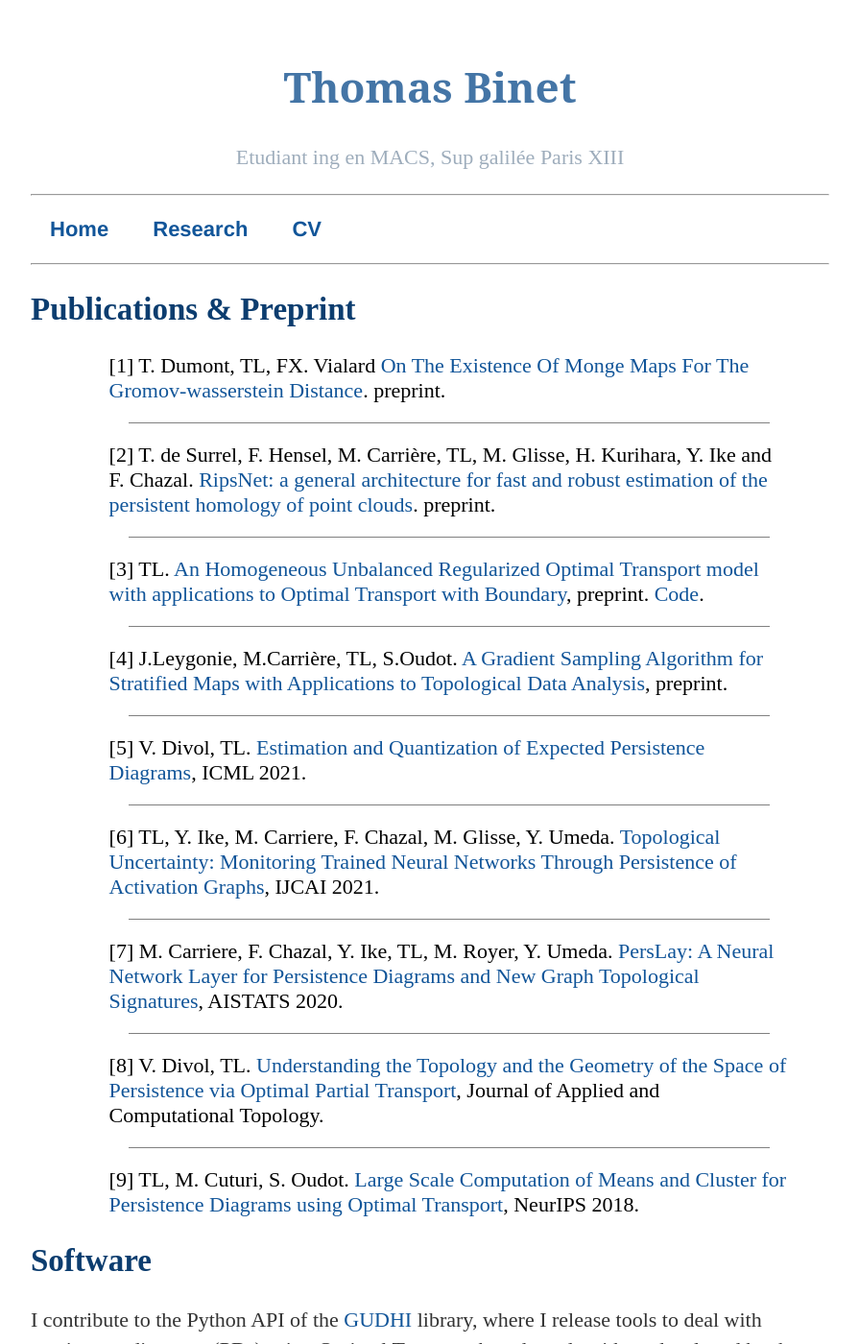
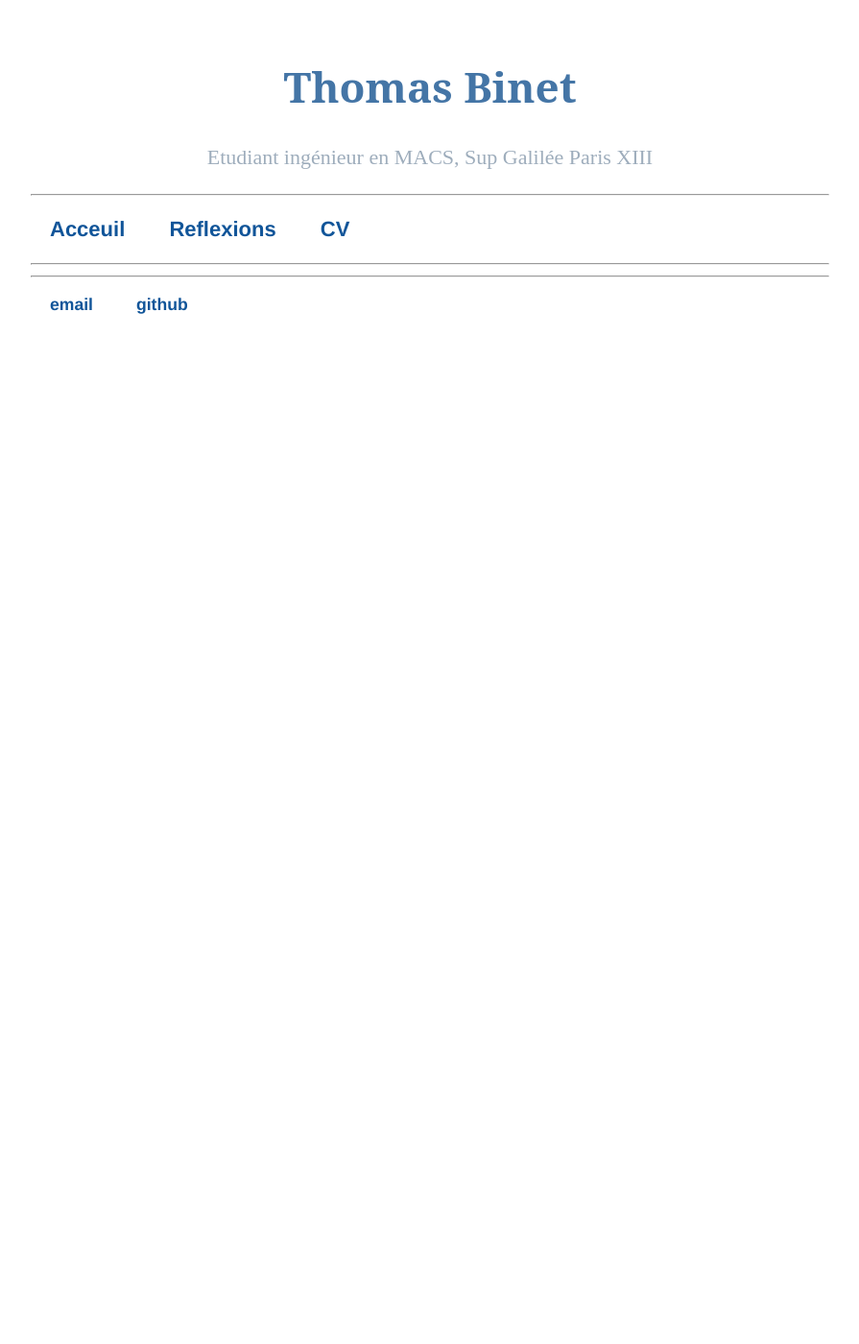
Before and after one commit to Thomasb-ing/About_me, a Jekyll site: the page built from research/index.html, in a window 1280 px wide and 1400 px high. Shown: the whole window at 96% size, without its empty margins (192-1087 px from the left). Built offline with Jekyll 4.4.1, drawn with Linux system fonts in a browser that asks for light colours; some of the changed text lies outside the part shown.

Commit message:
Site_struc_v1

```diff
--- a/_layouts/default.html
+++ b/_layouts/default.html
@@ -10,14 +10,14 @@
   <header>
     <h1 class="title">Thomas Binet</h1>
     <!--<img src="photo.jpg" alt="Thomas Binet" class="picture" />-->
-    <p class="subtitle">Etudiant ing en MACS, Sup galilée Paris XIII</p>
+    <p class="subtitle">Etudiant ingénieur en MACS, Sup Galilée Paris XIII</p>
   </header>
 
 <hr>
      <nav>
          <ul>
-        		<li><a href="/">Home</a></li>
-			<li><a href="/research">Research</a></li>
+        		<li><a href="/">Acceuil</a></li>
+			<li><a href="/research">Reflexions</a></li>
 			<li><a href="/curriculum">CV</a></li>
     		</ul>
 		</nav>
--- a/curriculum/index.html
+++ b/curriculum/index.html
@@ -5,4 +5,4 @@ title: CV Thomas Binet
 
 
 <h2>Curriculum Vitae</h2>
-<p>Vous pouvez trouver mon CV <a href="CV_BINET_FR1.pdf">ici</a>. (update : octobre 2022)</p>
+<p>Vous pouvez trouver mon CV <a href="CV_BINET_FR.pdf">ici</a>. (update : octobre 2022)</p>
--- a/research/index.html
+++ b/research/index.html
@@ -1,49 +1,4 @@
 ---
 layout: default
-title: TL - Research
+title: TB - Research
 ---
-<h2>Publications & Preprint</h2>
-	<ol class="publi">
-		<li> T. Dumont, TL, FX. Vialard <a href="https://arxiv.org/abs/2210.11945">On The Existence Of Monge Maps For The Gromov-wasserstein Distance</a>. preprint.</li>
-		<li> T. de Surrel, F. Hensel, M. Carrière, TL, M. Glisse, H. Kurihara, Y. Ike and F. Chazal. <a href="https://arxiv.org/abs/2202.01725">RipsNet: a general architecture for fast and robust estimation of the persistent homology of point clouds</a>. preprint.</li>
-		<li>TL. <a href="https://arxiv.org/abs/2201.02082">An Homogeneous Unbalanced Regularized Optimal Transport model with applications to Optimal Transport with Boundary</a>, preprint. <a href='https://github.com/tlacombe/homogeneousUROT'>Code</a>.
-		<li>J.Leygonie, M.Carrière, TL, S.Oudot. <a href="https://arxiv.org/abs/2109.00530">A Gradient Sampling Algorithm for Stratified Maps with Applications to Topological Data Analysis</a>, preprint.</li>
-		<li> V. Divol, TL. <a href="https://arxiv.org/pdf/2105.04852.pdf">Estimation and Quantization of Expected Persistence Diagrams</a>, ICML 2021.</li>
-		<li> TL, Y. Ike, M. Carriere, F. Chazal, M. Glisse, Y. Umeda. <a href="https://arxiv.org/pdf/2105.04404.pdf">Topological Uncertainty: Monitoring Trained Neural Networks Through Persistence of Activation Graphs</a>, IJCAI 2021.</li>
-		<li> M. Carriere, F. Chazal, Y. Ike, TL, M. Royer, Y. Umeda. <a href="https://arxiv.org/pdf/1904.09378.pdf">PersLay: A Neural Network Layer for Persistence Diagrams and New Graph Topological Signatures</a>, AISTATS 2020.</li>
-		<li> V. Divol, TL. <a href="https://arxiv.org/pdf/1901.03048.pdf">Understanding the Topology and the Geometry of the Space of Persistence via Optimal Partial Transport</a>, Journal of Applied and Computational Topology.</li>
-		<li class="last"> TL, M. Cuturi, S. Oudot. <a href="https://arxiv.org/pdf/1805.08331.pdf">Large Scale Computation of Means and Cluster for Persistence Diagrams using Optimal Transport</a>, NeurIPS 2018. </li>
-	</ol>
-
-
-<h2>Software</h2>
-
-<p> I contribute to the Python API of the <a href="https://gudhi.inria.fr/python/latest/">GUDHI</a> library, where I release tools to deal with persistence diagrams (PDs) using Optimal Transport based on algorithms developed by the OT community, adapted to PDs.</p>
-
-<h2>Supervision</h2>
-
-<ul>
-	<li> Maxime Guigon, École polytechnique, master internship.
-	<li> Théo Dumont, École des Mines de Paris, master internship.
-</ul>
-
-
-<h2>Material</h2>
-	<ul>
-		<li> My Ph.D. thesis manuscript can be found <a href="./material/these.pdf">here</a>. You can find the corresponding slides <a href="./material/soutenance.pdf">there</a>, and a video recording of the defense itself <a href="https://www.youtube.com/watch?v=4rGDZ_wNwkk">there</a>.</li>
-	</ul>
-
-<h2>Reviewer activity in conferences and journals</h2>
-	<ul>
-		<li> SoCG 2018, 2020 </li>
-		<li> NeurIPS 2020, 2021, 2022</li>
-		<li> ICML 2021, 2022</li>
-		<li> GSI 2021 </li>
-		<li> ICLR 2022 </li>
-		<li> <a href='https://www.springer.com/journal/41468'>Journal of Applied and Computational Topology</a> (Springer)</li>
-		<li> <a href='https://www.springer.com/journal/10444'>Advances in Computational Mathematics</a> (Springer)</li>
-		<li> <a href='https://www.journals.elsevier.com/neural-networks'>Neural Networks</a> (Elsevier)</li>
-		<li> <a href='https://www.springer.com/journal/10994'>Machine Learning</a> (Springer)</li>
-		<li> <a href='https://https://www.jmlr.org'>Journal of Machine Learning Research</a> and <a href='https://https://www.jmlr.org/tmlr'>Transaction of Machine Learning Research</a></li>
-		<li> <a href='https://www.springer.com/journal/454'>Discrete and Computational Geometry</a> (Springer)</li>
-	</ul>
```
Also changed, not shown: _layouts/annecdote_math/index.html (added), 2 other files.
